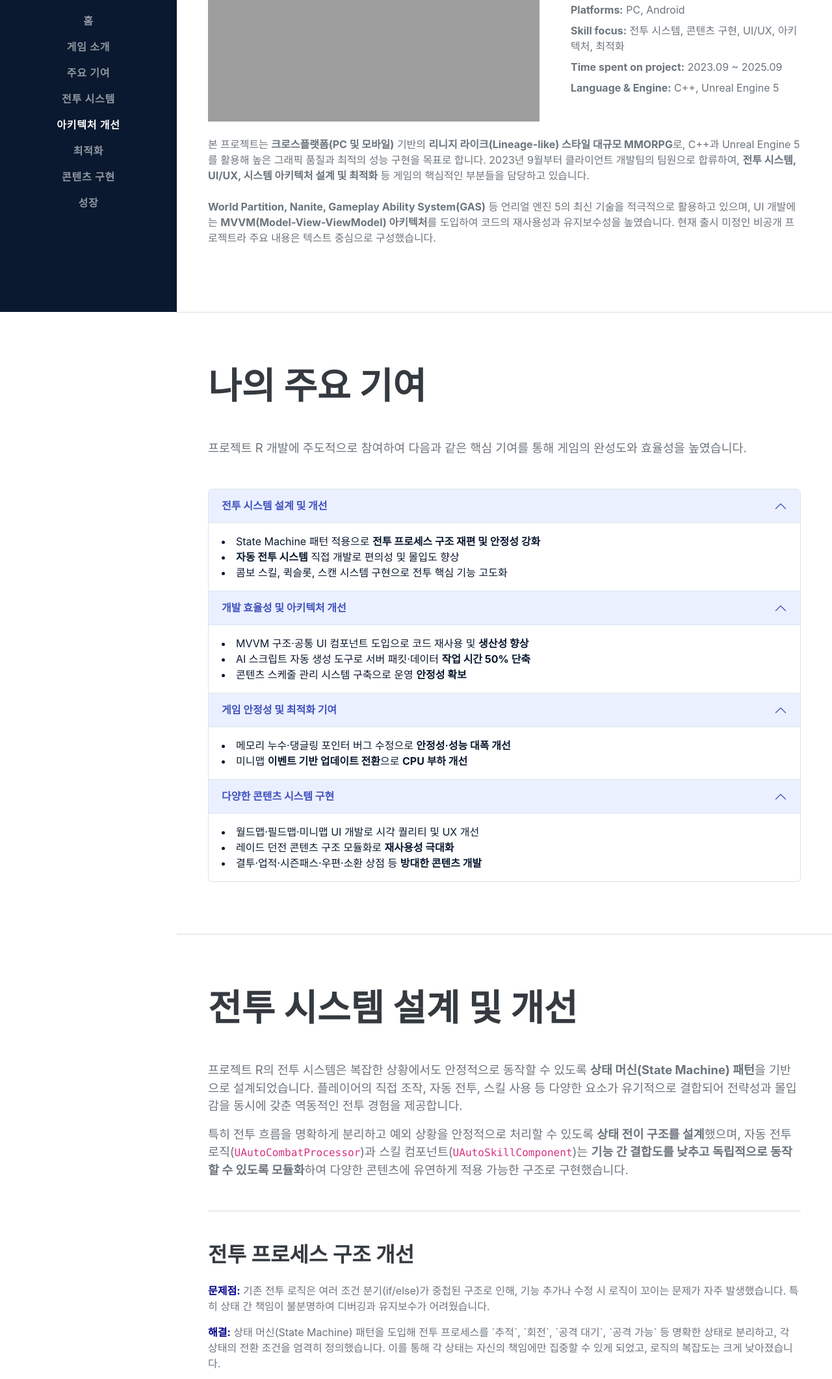
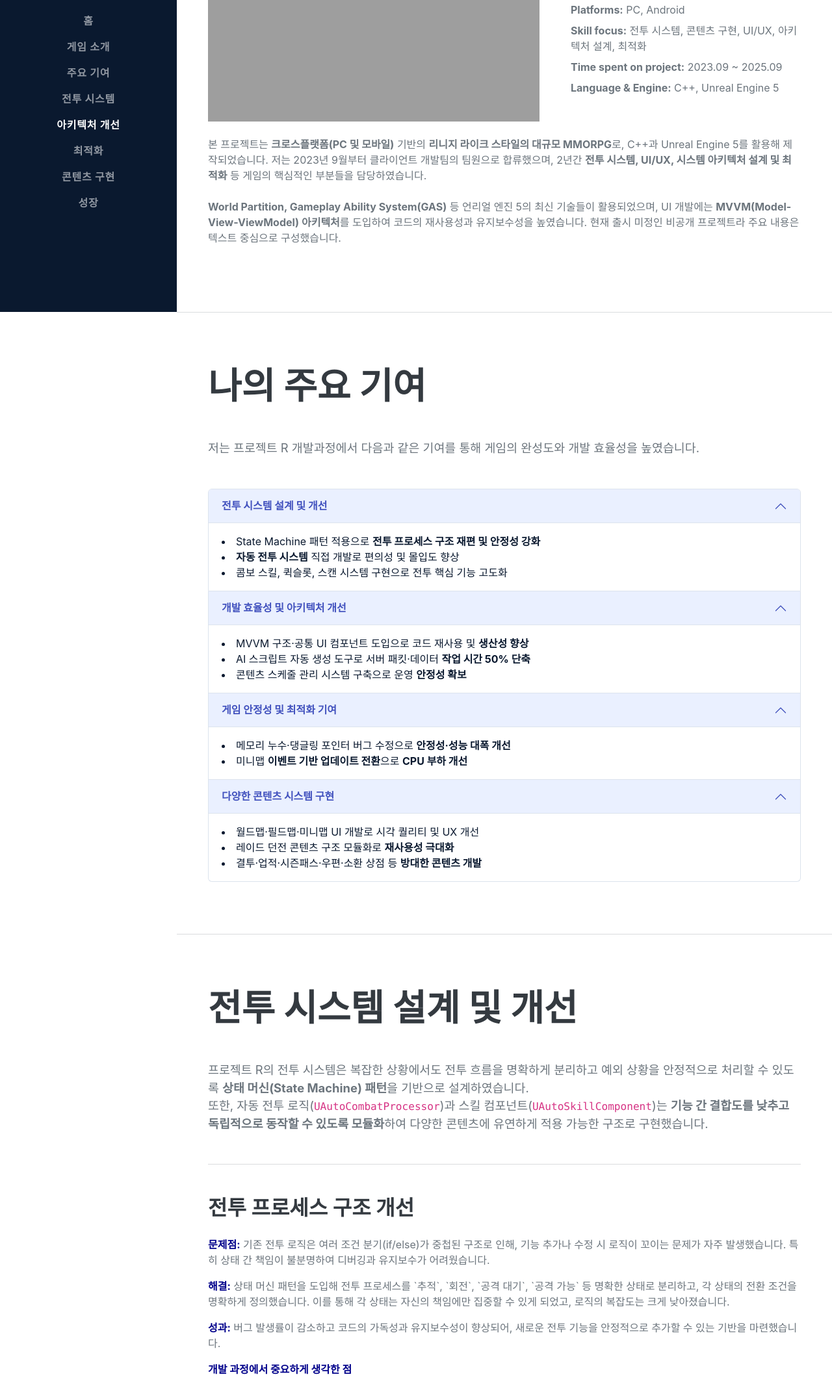
Before and after one commit to Eul-Seok/eul-seok.github.io, a plain HTML site: page projects/projectR/index.html in a window 1280 px wide. Shown: the part 320-2442 px from the top of the page at 65% size. Drawn offline with nearby package versions, Linux system fonts and the light colour scheme; grey boxes are pictures that could not be loaded; a web font is replaced by a local one.

Commit message:
Update index.html

```diff
--- a/projects/projectR/index.html
+++ b/projects/projectR/index.html
@@ -71,17 +71,16 @@
                                 <p class="mb-2"><strong>Released:</strong> 미정</p>
                                 <p class="mb-2"><strong>Developer:</strong> BluePotion Games</p>
                                 <p class="mb-2"><strong>Platforms:</strong> PC, Android</p>
-                                <p class="mb-2"><strong>Skill focus:</strong> 전투 시스템, 콘텐츠 구현, UI/UX, 아키텍처, 최적화</p>
+                                <p class="mb-2"><strong>Skill focus:</strong> 전투 시스템, 콘텐츠 구현, UI/UX, 아키텍처 설계, 최적화</p>
                                 <p class="mb-2"><strong>Time spent on project:</strong> 2023.09 ~ 2025.09</p>
                                 <p class="mb-0"><strong>Language & Engine:</strong> C++, Unreal Engine 5</p>
                             </div>
                         </div>
                     </div>
                     <p class="mt-4">
-                        본 프로젝트는 <strong>크로스플랫폼(PC 및 모바일)</strong> 기반의 <strong>리니지 라이크(Lineage-like) 스타일 대규모 MMORPG</strong>로, C++과 Unreal Engine 5를 활용해 높은 그래픽 품질과 최적의 성능 구현을 목표로 합니다.
-                        2023년 9월부터 클라이언트 개발팀의 팀원으로 합류하여, <strong>전투 시스템, UI/UX, 시스템 아키텍처 설계 및 최적화</strong> 등 게임의 핵심적인 부분들을 담당하고 있습니다.
-                        <br><br>
-                        <strong>World Partition, Nanite, Gameplay Ability System(GAS)</strong> 등 언리얼 엔진 5의 최신 기술을 적극적으로 활용하고 있으며, UI 개발에는 <strong>MVVM(Model-View-ViewModel) 아키텍처</strong>를 도입하여 코드의 재사용성과 유지보수성을 높였습니다.
+                        본 프로젝트는 <strong>크로스플랫폼(PC 및 모바일)</strong> 기반의 <strong>리니지 라이크 스타일의 대규모 MMORPG</strong>로, C++과 Unreal Engine 5를 활용해 제작되었습니다.
+                        저는 2023년 9월부터 클라이언트 개발팀의 팀원으로 합류했으며, 2년간 <strong>전투 시스템, UI/UX, 시스템 아키텍처 설계 및 최적화</strong> 등 게임의 핵심적인 부분들을 담당하였습니다.<br><br>
+                        <strong>World Partition, Gameplay Ability System(GAS)</strong> 등 언리얼 엔진 5의 최신 기술들이 활용되었으며, UI 개발에는 <strong>MVVM(Model-View-ViewModel) 아키텍처</strong>를 도입하여 코드의 재사용성과 유지보수성을 높였습니다.
                         현재 출시 미정인 비공개 프로젝트라 주요 내용은 텍스트 중심으로 구성했습니다.
                     </p>
                 </div>
@@ -93,7 +92,7 @@
                 <div class="resume-section-content">
                     <h2 class="mb-5">나의 주요 기여</h2>
                     <p class="lead mb-5">
-                        프로젝트 R 개발에 주도적으로 참여하여 다음과 같은 핵심 기여를 통해 게임의 완성도와 효율성을 높였습니다.
+                        저는 프로젝트 R 개발과정에서 다음과 같은 기여를 통해 게임의 완성도와 개발 효율성을 높였습니다.
                     </p>
                     <div class="accordion" id="experienceAccordion">
                         <div class="accordion-item">
@@ -161,17 +160,14 @@
                 <div class="resume-section-content">
                     <h2 class="mb-5">전투 시스템 설계 및 개선</h2>
                     <p class="lead">
-                        프로젝트 R의 전투 시스템은 복잡한 상황에서도 안정적으로 동작할 수 있도록 <strong>상태 머신(State Machine) 패턴</strong>을 기반으로 설계되었습니다.
-                        플레이어의 직접 조작, 자동 전투, 스킬 사용 등 다양한 요소가 유기적으로 결합되어 전략성과 몰입감을 동시에 갖춘 역동적인 전투 경험을 제공합니다.<br>
-                    </p>
-                    <p class="lead">
-                        특히 전투 흐름을 명확하게 분리하고 예외 상황을 안정적으로 처리할 수 있도록 <strong>상태 전이 구조를 설계</strong>했으며, 자동 전투 로직(<code>UAutoCombatProcessor</code>)과 스킬 컴포넌트(<code>UAutoSkillComponent</code>)는 <strong>기능 간 결합도를 낮추고 독립적으로 동작할 수 있도록 모듈화</strong>하여 다양한 콘텐츠에 유연하게 적용 가능한 구조로 구현했습니다.
+                        프로젝트 R의 전투 시스템은 복잡한 상황에서도 전투 흐름을 명확하게 분리하고 예외 상황을 안정적으로 처리할 수 있도록 <strong>상태 머신(State Machine) 패턴</strong>을 기반으로 설계하였습니다.<br>
+                        또한, 자동 전투 로직(<code>UAutoCombatProcessor</code>)과 스킬 컴포넌트(<code>UAutoSkillComponent</code>)는 <strong>기능 간 결합도를 낮추고 독립적으로 동작할 수 있도록 모듈화</strong>하여 다양한 콘텐츠에 유연하게 적용 가능한 구조로 구현했습니다.
                     </p>
                     <hr class="my-5">
 
                     <h3 class="mb-4">전투 프로세스 구조 개선</h3>
                     <p><strong class="text-navy-bold">문제점:</strong> 기존 전투 로직은 여러 조건 분기(if/else)가 중첩된 구조로 인해, 기능 추가나 수정 시 로직이 꼬이는 문제가 자주 발생했습니다. 특히 상태 간 책임이 불분명하여 디버깅과 유지보수가 어려웠습니다.</p>
-                    <p><strong class="text-navy-bold">해결:</strong> 상태 머신(State Machine) 패턴을 도입해 전투 프로세스를 `추적`, `회전`, `공격 대기`, `공격 가능` 등 명확한 상태로 분리하고, 각 상태의 전환 조건을 엄격히 정의했습니다. 이를 통해 각 상태는 자신의 책임에만 집중할 수 있게 되었고, 로직의 복잡도는 크게 낮아졌습니다.</p>
+                    <p><strong class="text-navy-bold">해결:</strong> 상태 머신 패턴을 도입해 전투 프로세스를 `추적`, `회전`, `공격 대기`, `공격 가능` 등 명확한 상태로 분리하고, 각 상태의 전환 조건을 명확하게 정의했습니다. 이를 통해 각 상태는 자신의 책임에만 집중할 수 있게 되었고, 로직의 복잡도는 크게 낮아졌습니다.</p>
                     <p><strong class="text-navy-bold">성과:</strong> 버그 발생률이 감소하고 코드의 가독성과 유지보수성이 향상되어, 새로운 전투 기능을 안정적으로 추가할 수 있는 기반을 마련했습니다.</p>
                     <p class="mb-2">
                         <strong class="text-navy-bold">개발 과정에서 중요하게 생각한 점</strong>
@@ -199,7 +195,7 @@ void UAttackProcessor::SetAttackState(EAttackState NewState)
     }
 
     // 상태 변경을 Delegate로 Broadcast하여,
-    // 이벤트를 구독하는 다른 객체(플레이어 컨트롤러, UI 등)에 전파합니다.
+    // 이벤트를 구독하는 다른 객체(플레이어 컨트롤러, UI 등)에 통지합니다.
     if(OnAttackStateChanged.IsBound())
     {
         OnAttackStateChanged.Broadcast(PrevState, CurrentState);
@@ -207,7 +203,7 @@ void UAttackProcessor::SetAttackState(EAttackState NewState)
 }
 </code></pre>
                     <p>
-                        이 구조는 상태 변경 시 관련 로직만 실행되며, 델리게이트를 통해 UI나 컨트롤러 등 다른 시스템에 상태 변화를 전파함으로써 결합도를 낮추고 확장성을 높였습니다.
+                        이 구조는 상태 변경 시 관련 로직만 실행되며, 델리게이트를 통해 UI나 컨트롤러 등 다른 시스템에 상태 변화를 통지함으로써 결합도를 낮추고 확장성을 높였습니다.
                     </p>
 
                     <hr class="my-5">
```
